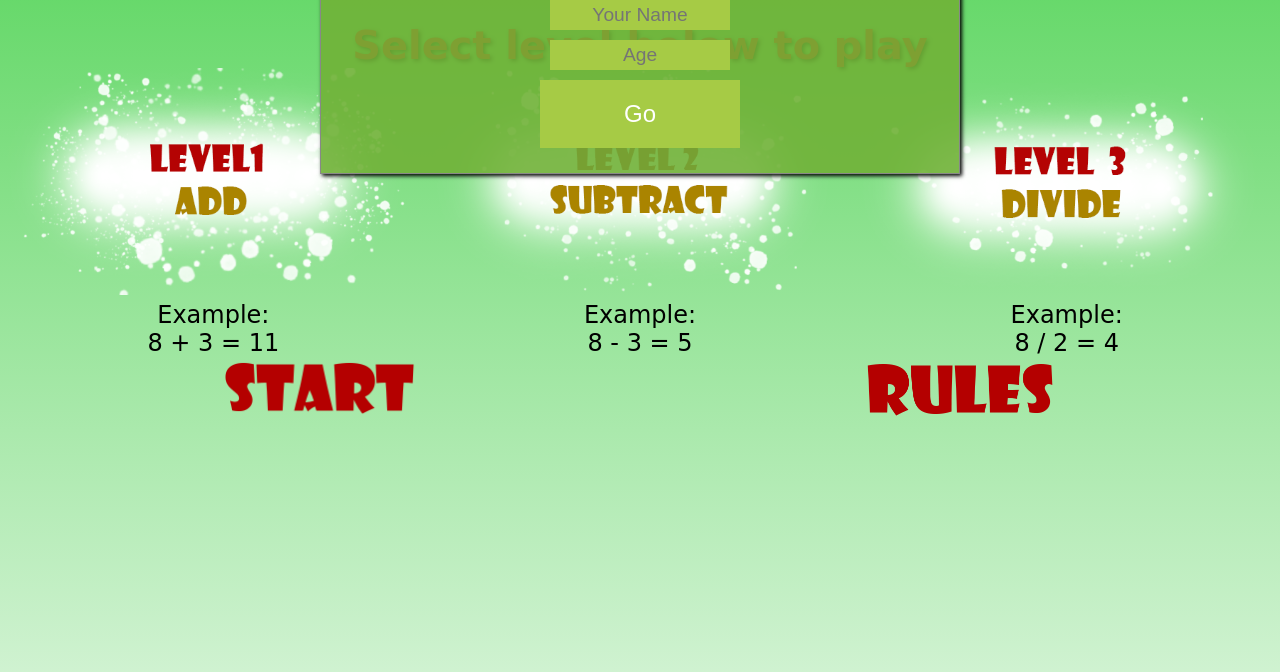
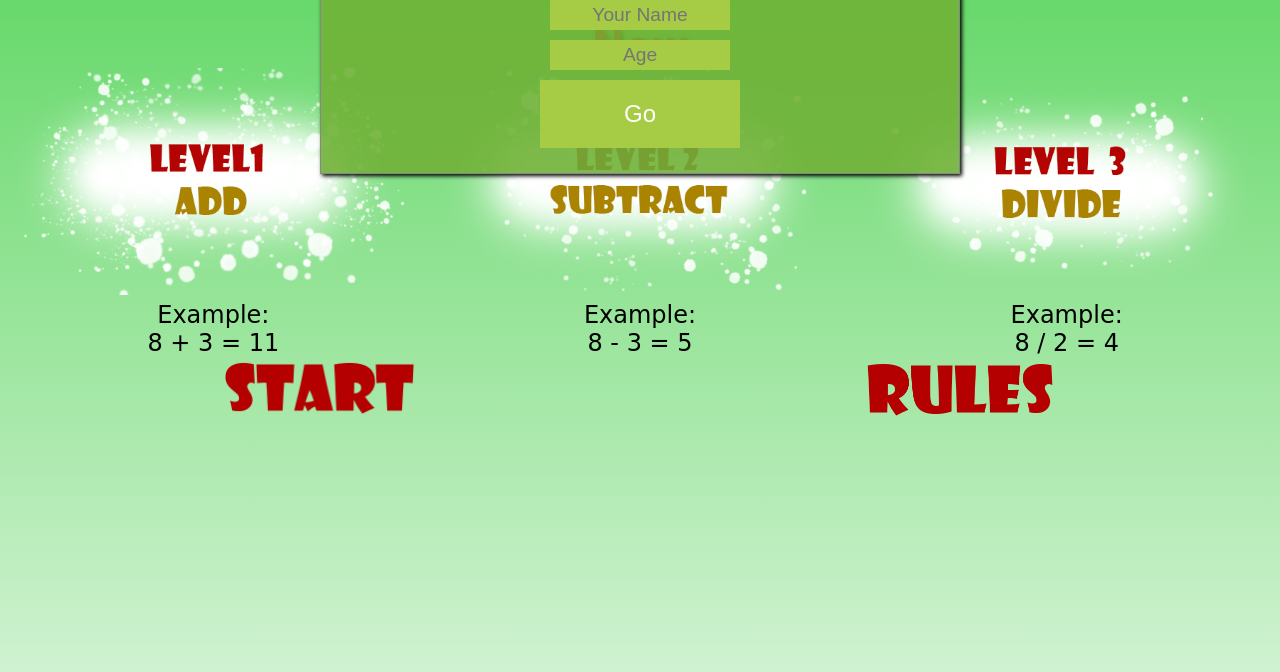
Before and after one commit to Charon89/Charon89.github.io, a plain HTML site: page index.html in a window 1280 px wide. Shown: the part 128-800 px from the top of the page. Drawn offline with Linux system fonts and the light colour scheme; a web font is replaced by a local one.

Commit message:
Update index.html

```diff
--- a/index.html
+++ b/index.html
@@ -15,7 +15,7 @@
 			<a=h ref="index.html">
 				<h1>Math Game</h1>
 				</a>
-				<h5>Select level below to play</h5>
+				<h5>New</h5>
 				<!--<audio autoplay loop>
 				              <source src="MEDIA/index_audio.mp3" type="audio/mpeg">
 			              </audio>-->
```
